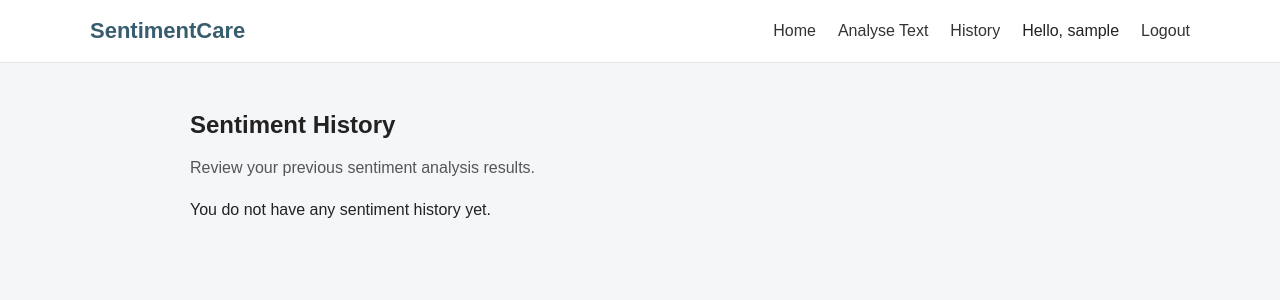
After one commit to dodo762/Text-Sentiment-Project, a Flask app: page /history in a window 1280 px wide. The commit adds this page. Shown: the top 300 px of the page. Run offline with Flask 3, Linux system fonts and the light colour scheme; the visitor is signed in with stand-in values (Sample User, id 1); data that the repository does not hold is empty; parts of the project's set-up code (start-up, migrations or seed data) failed here and were passed over.

Commit message:
Add history page to display record(Before styling)

```diff
--- a/app.py
+++ b/app.py
@@ -380,6 +380,78 @@ def analysis():
         error_message=error_message
     )
 
+@app.route("/history")
+@login_required
+def history():
+    connection = get_database_connection()
+
+    if connection is None:
+        flash(
+            "The application could not connect to the database.",
+            "error"
+        )
+        #return an empty history_records list to the template to avoid errors in the template rendering
+        return render_template(
+            "history.html",
+            history_records=[]
+        )
+
+    #Create a cursor that returns database rows as dictionaries
+    cursor = None
+
+    try:
+        cursor = connection.cursor(dictionary=True)
+
+        history_query = """
+            SELECT
+                id,
+                input_text,
+                numerical_label,
+                sentiment,
+                confidence,
+                negative_probability,
+                neutral_probability,
+                positive_probability,
+                created_at
+            FROM sentiment_history
+            -- to ensure privacy
+            WHERE user_id = %s
+            ORDER BY created_at DESC
+        """
+
+        cursor.execute(
+            history_query,
+            #comma use to make this as one-item tuple for MySQL
+            (session["user_id"],)
+        )
+
+        history_records = cursor.fetchall()
+
+        return render_template(
+            "history.html",
+            history_records=history_records
+        )
+
+    except Error as error:
+        print("History database error:", error)
+
+        flash(
+            "The sentiment history could not be loaded.",
+            "error"
+        )
+
+        return render_template(
+            "history.html",
+            history_records=[]
+        )
+
+    finally:
+        if cursor is not None:
+            cursor.close()
+
+        if connection.is_connected():
+            connection.close()
+
 
 if __name__ == "__main__":
     app.run(debug=True)
--- a/templates/base.html
+++ b/templates/base.html
@@ -37,6 +37,10 @@
                     </a>
                     <!--to make the navigation bar show different between logged in and logged out-->
                     {% if session.get("user_id") %}
+                        <a href="{{ url_for('history') }}">
+                            History
+                        </a>
+
                         <span>
                             Hello, {{ session.get("username") }}
                         </span>
--- /dev/null
+++ b/templates/history.html
@@ -0,0 +1,62 @@
+{% extends "base.html" %}
+
+{% block title %}
+    Sentiment History | SentimentCare
+{% endblock %}
+
+{% block content %}
+    <section class="history-section">
+        <h1>Sentiment History</h1>
+
+        <p class="description">
+            Review your previous sentiment analysis results.
+        </p>
+
+        <!--check whether the database returned any records-->
+        {% if history_records %}
+            <!--Loop through every saved result-->
+            {% for record in history_records %}
+                <article class="history-card">
+                    <div class="history-card-header">
+                        <strong>
+                            {{ record.sentiment }}
+                        </strong>
+
+                        <span>
+                            {{ record.confidence }}% confidence
+                        </span>
+                    </div>
+
+                    <p class="history-text">
+                        {{ record.input_text }}
+                    </p>
+
+                    <div class="history-probabilities">
+                        <span>
+                            Negative:
+                            {{ record.negative_probability }}%
+                        </span>
+
+                        <span>
+                            Neutral:
+                            {{ record.neutral_probability }}%
+                        </span>
+
+                        <span>
+                            Positive:
+                            {{ record.positive_probability }}%
+                        </span>
+                    </div>
+
+                    <small>
+                        {{ record.created_at }}
+                    </small>
+                </article>
+            {% endfor %}
+        {% else %}
+            <p>
+                You do not have any sentiment history yet.
+            </p>
+        {% endif %}
+    </section>
+{% endblock %}
```
